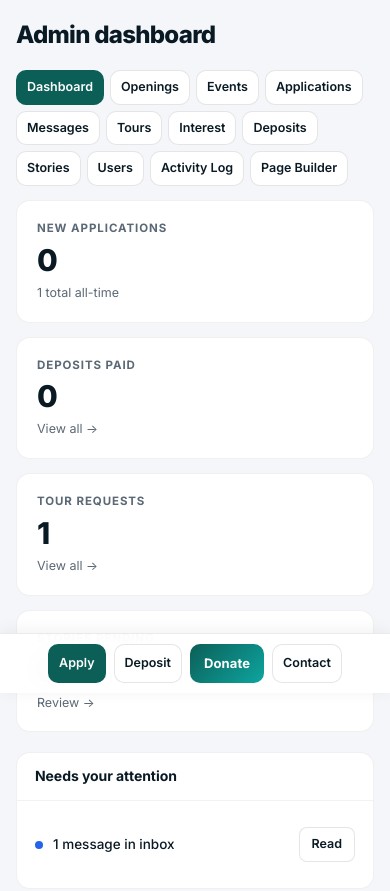
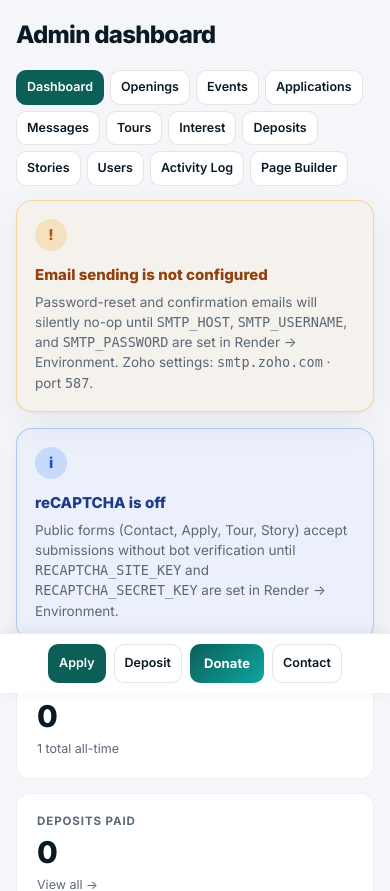
Before and after one commit to cryptoparcel/overcommers-sle, a Flask app: page /admin/ in a window 390 px wide. Shown: the part 151-1042 px from the top of the page. Run offline with Flask 3, Linux system fonts and the light colour scheme; a user stored in the database is signed in; data comes from the database, SQL or seed files in the repository; tables that the repository leaves empty hold one stand-in row (values such as "Sample post"); parts of the project's set-up code (start-up, migrations or seed data) failed here and were passed over; some libraries are stand-ins or nearby versions.

Commit message:
Homepage events, opening JSON-LD, admin config warnings
Three additive updates that surface more of the app and make operational gaps visible.

1. Homepage now has an Upcoming events section between "What we offer" and the openings banner. Pulls up to 3 upcoming published events (respecting is_public for anon visitors), renders them as date-badge cards matching the brand-glow style used on event-detail date stamps, and links each card to the event thread. Hidden entirely when there are no upcoming events so the homepage stays clean on a fresh install. Uses existing .card vocabulary; stacks to single column below 820px via a scoped inline style block.

2. Opening detail pages now emit JSON-LD LodgingBusiness structured data (schema.org) with address, first photo, number of rooms, price range (only when hide_price is off), description, phone, and two amenity features describing the peer-support model. Mirrors the Event schema already live on event-detail; together, Google can index events in Events search and openings in housing-related rich results.

3. Admin dashboard gains two conditional banners visible only to admins: an orange "Email sending is not configured" card when any of SMTP_HOST / SMTP_USERNAME / SMTP_PASSWORD are missing (with inline hints for Zoho config), and a blue "reCAPTCHA is off" card when either reCAPTCHA env var is missing. Both disappear the moment the env vars are set; no migration, no feature flag, no user-facing change.

Test suite still green at 48/48.

Co-Authored-By: Claude Opus 4.7 (1M context) <noreply@anthropic.com>

```diff
--- a/app/blueprints/admin.py
+++ b/app/blueprints/admin.py
@@ -141,6 +141,15 @@ def dashboard():
         apps_per_day=apps_per_day,
         upcoming_tours=upcoming_tours,
         upcoming_events=upcoming_events,
+        smtp_configured=bool(
+            current_app.config.get("SMTP_HOST")
+            and current_app.config.get("SMTP_USERNAME")
+            and current_app.config.get("SMTP_PASSWORD")
+        ),
+        recaptcha_configured=bool(
+            current_app.config.get("RECAPTCHA_SITE_KEY")
+            and current_app.config.get("RECAPTCHA_SECRET_KEY")
+        ),
         active="dashboard",
     )
 
--- a/app/blueprints/public.py
+++ b/app/blueprints/public.py
@@ -160,7 +160,26 @@ def index():
         openings_preview = Opening.query.filter_by(status="published").order_by(Opening.created_at.desc()).limit(3).all()
     except Exception:
         openings_preview = []
-    return render_template("index.html", title="Overcomers — Transformative Thinking & Restorative Community", page_blocks=blocks, openings_preview=openings_preview)
+    try:
+        from datetime import date, timedelta
+        cutoff = date.today() - timedelta(days=1)
+        events_preview_q = (
+            Event.query
+            .filter(Event.status == "published")
+            .filter(Event.start_date >= cutoff)
+        )
+        if not current_user.is_authenticated:
+            events_preview_q = events_preview_q.filter(Event.is_public == True)
+        events_preview = events_preview_q.order_by(Event.start_date.asc()).limit(3).all()
+    except Exception:
+        events_preview = []
+    return render_template(
+        "index.html",
+        title="Overcomers — Transformative Thinking & Restorative Community",
+        page_blocks=blocks,
+        openings_preview=openings_preview,
+        events_preview=events_preview,
+    )
 
 
 # ── Core pages ───────────────────────────────────────────────
--- a/app/templates/admin/dashboard.html
+++ b/app/templates/admin/dashboard.html
@@ -1,6 +1,34 @@
 
 {% extends "admin/_base.html" %}
 {% block admin_content %}
+
+{% if current_user.is_admin and (smtp_configured is defined) and not smtp_configured %}
+<div class="card" style="margin-bottom:16px; border-color:rgba(245,158,11,.35); background:rgba(245,158,11,.05);">
+  <div class="card__body" style="display:flex; gap:12px; align-items:flex-start; flex-wrap:wrap;">
+    <div style="flex:0 0 32px; width:32px; height:32px; border-radius:50%; background:rgba(245,158,11,.2); color:#b45309; display:flex; align-items:center; justify-content:center; font-weight:800;">!</div>
+    <div style="flex:1; min-width:240px;">
+      <div style="font-weight:800; color:#92400e; margin-bottom:4px;">Email sending is not configured</div>
+      <p class="muted" style="margin:0; font-size:13.5px; line-height:1.5;">
+        Password-reset and confirmation emails will silently no-op until <code>SMTP_HOST</code>, <code>SMTP_USERNAME</code>, and <code>SMTP_PASSWORD</code> are set in Render &rarr; Environment. Zoho settings: <code>smtp.zoho.com</code> &middot; port <code>587</code>.
+      </p>
+    </div>
+  </div>
+</div>
+{% endif %}
+
+{% if current_user.is_admin and (recaptcha_configured is defined) and not recaptcha_configured %}
+<div class="card" style="margin-bottom:16px; border-color:rgba(59,130,246,.35); background:rgba(59,130,246,.05);">
+  <div class="card__body" style="display:flex; gap:12px; align-items:flex-start; flex-wrap:wrap;">
+    <div style="flex:0 0 32px; width:32px; height:32px; border-radius:50%; background:rgba(59,130,246,.2); color:#1d4ed8; display:flex; align-items:center; justify-content:center; font-weight:800;">i</div>
+    <div style="flex:1; min-width:240px;">
+      <div style="font-weight:800; color:#1e3a8a; margin-bottom:4px;">reCAPTCHA is off</div>
+      <p class="muted" style="margin:0; font-size:13.5px; line-height:1.5;">
+        Public forms (Contact, Apply, Tour, Story) accept submissions without bot verification until <code>RECAPTCHA_SITE_KEY</code> and <code>RECAPTCHA_SECRET_KEY</code> are set in Render &rarr; Environment.
+      </p>
+    </div>
+  </div>
+</div>
+{% endif %}
 
 {# ─── HERO STATS: 4 metrics that matter most ─── #}
 <div class="dash-hero">
```
Also changed, not shown: app/templates/index.html (+43 -0 lines), app/templates/opening_detail.html (+26 -0 lines).
